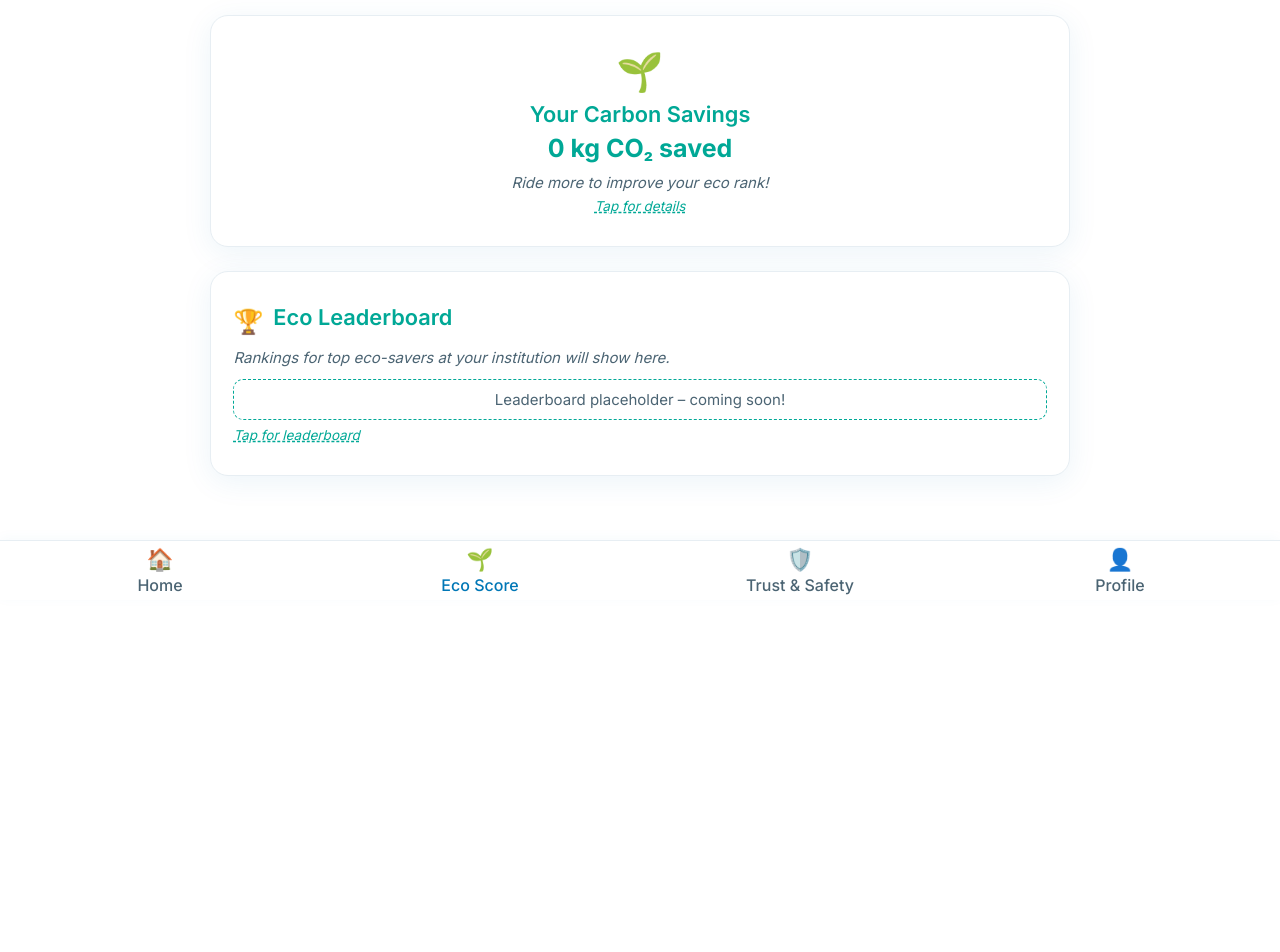
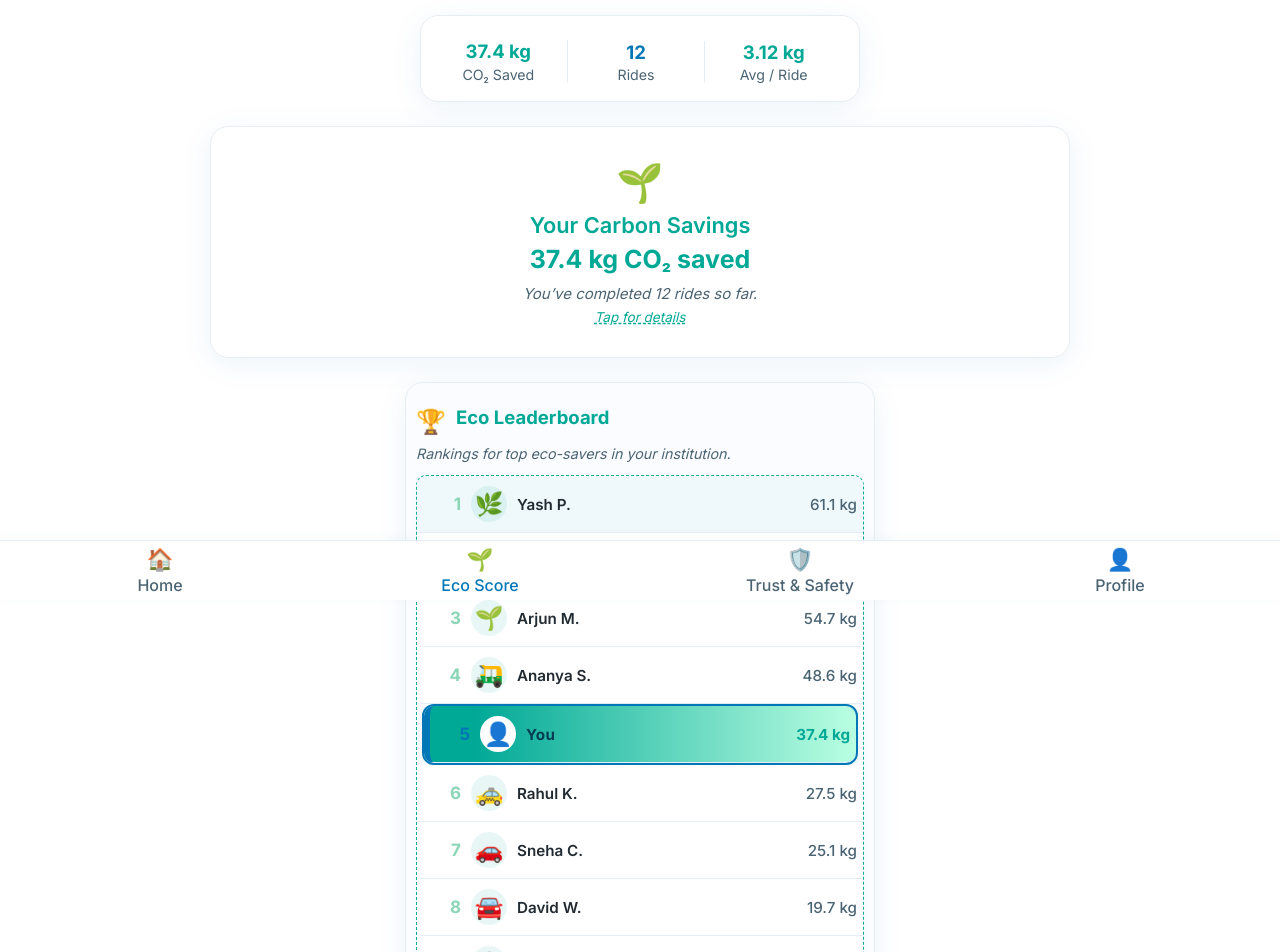
Before and after one commit to Workflow-Manager-admin/trustride-24573-2a3e8ce9, a React (Create React App) app in the folder trustride/: page /eco-score in a window 1280 px wide. Shown: the part 200-1152 px from the top of the page. Before the commit the page ends 822 px from the top, so only its background shows below. Built offline with nearby package versions, Linux system fonts and the light colour scheme; the HTML template or start-up script is replaced by a standard one.

Commit message:
Auto-commit: Changes as of 2025-05-29T17:41:14.043611+00:00

```diff
--- a/trustride/src/screens/EcoScoreScreen.js
+++ b/trustride/src/screens/EcoScoreScreen.js
@@ -3,13 +3,48 @@ import React, { useState } from 'react';
 /**
  * PUBLIC_INTERFACE
  * Eco Score screen for TrustRide –
- * Minimalist container with rounded cards, eco metrics, leaderboard stubs, all visually demarcated.
- * Now: leaderboard and eco-impact sections are clickable with informative modals for future expansion.
+ * Enhanced: shows user's eco score at top, displays leaderboard with user's rank highlighted,
+ * and marks poor ranks as 'Demotion Zone' in bold red for bottom 20%.
  */
+const MOCK_USER = {
+  name: 'You',
+  avatar: '👤',
+  co2Saved: 37.4, // kg
+  rideCount: 12,
+  avgPerRide: 3.12,
+};
+
+const MOCK_LEADERBOARD = [
+  { name: 'Yash P.', avatar: '🌿', co2Saved: 61.1 },
+  { name: 'Megha T.', avatar: '🚲', co2Saved: 58.3 },
+  { name: 'Arjun M.', avatar: '🌱', co2Saved: 54.7 },
+  { name: 'Ananya S.', avatar: '🛺', co2Saved: 48.6 },
+  { name: 'YOU', avatar: '👤', co2Saved: MOCK_USER.co2Saved }, // user is 5th
+  { name: 'Rahul K.', avatar: '🚕', co2Saved: 27.5 },
+  { name: 'Sneha C.', avatar: '🚗', co2Saved: 25.1 },
+  { name: 'David W.', avatar: '🚘', co2Saved: 19.7 },
+  { name: 'Priya G.', avatar: '🚖', co2Saved: 17.5 },
+  { name: 'Aditi R.', avatar: '🚍', co2Saved: 10.2 },
+  { name: 'Sahil D.', avatar: '🛵', co2Saved: 5.8 },
+  { name: 'Divya M.', avatar: '🚌', co2Saved: 3.2 },
+];
+
 const EcoScoreScreen = () => {
   const [modal, setModal] = useState(null); // 'eco', 'leaderboard'
 
-  // Modal rendering
+  // Compute leaderboard with ranking logic and user highlight
+  const leaderboard = MOCK_LEADERBOARD.map((entry, i) => ({
+    ...entry, rank: i + 1,
+    isUser: entry.name.toLowerCase() === 'you' || entry.name.toUpperCase() === 'YOU',
+  }));
+
+  const userRankIndex = leaderboard.findIndex(e => e.isUser);
+  const userDemotionZone =
+    userRankIndex === -1
+      ? false
+      : (userRankIndex >= Math.floor(leaderboard.length * 0.8));
+
+  // Modal rendering (kept as before)
   const renderModal = () => {
     if (!modal) return null;
     let title = '';
@@ -22,7 +57,7 @@ const EcoScoreScreen = () => {
     } else if (modal === 'leaderboard') {
       emoji = '🏆';
       title = 'Eco Leaderboard';
-      desc = 'Compete with friends and your institution’s best eco-riders! The leaderboard will highlight the top carbon-savers at your organization, with badges and rewards coming soon. Stay tuned!';
+      desc = 'Compete with your institution’s best eco-riders! The leaderboard highlights the top carbon-savers, with badges and rewards coming soon. Stay tuned!';
     }
     return (
       <div
@@ -69,6 +104,232 @@ const EcoScoreScreen = () => {
     );
   };
 
+  // Quick minimalist stat card UI
+  function renderScoreStats() {
+    const statStyle = {
+      flex: 1,
+      minWidth: 92,
+      textAlign: 'center',
+      borderRight: '1.5px solid var(--border-color)',
+      padding: '0 8px'
+    };
+    const lastStatStyle = {
+      ...statStyle,
+      borderRight: 'none'
+    };
+    return (
+      <section
+        className="rounded-card"
+        style={{
+          maxWidth: 440,
+          margin: "0 auto 24px auto",
+          marginBottom: 24,
+          padding: "24px 17px 18px 17px",
+          display: 'flex',
+          alignItems: 'center',
+          justifyContent: 'space-between',
+          gap: 0,
+          boxShadow: 'var(--card-shadow)',
+        }}
+      >
+        <div style={{ ...statStyle, paddingLeft: 0 }}>
+          <div style={{ fontWeight: 700, fontSize: 18.5, color: 'var(--accent)', lineHeight: 1.25, marginBottom: 3 }}>
+            {MOCK_USER.co2Saved} kg
+          </div>
+          <div style={{ color: 'var(--text-secondary)', fontSize: 14.2 }}>CO₂ Saved</div>
+        </div>
+        <div style={statStyle}>
+          <div style={{ fontWeight: 700, fontSize: 18.5, color: 'var(--primary)', lineHeight: 1.2, marginBottom: 3 }}>
+            {MOCK_USER.rideCount}
+          </div>
+          <div style={{ color: 'var(--text-secondary)', fontSize: 14.2 }}>Rides</div>
+        </div>
+        <div style={lastStatStyle}>
+          <div style={{ fontWeight: 700, fontSize: 18.5, color: 'var(--accent)', lineHeight: 1.2, marginBottom: 3 }}>
+            {MOCK_USER.avgPerRide} kg
+          </div>
+          <div style={{ color: 'var(--text-secondary)', fontSize: 14.2, whiteSpace: 'nowrap' }}>Avg / Ride</div>
+        </div>
+      </section>
+    );
+  }
+
+  // Minimalist TrustRide leaderboard
+  function renderLeaderboard() {
+    const demotionThreshold = Math.floor(leaderboard.length * 0.8);
+    return (
+      <section
+        className="rounded-card"
+        style={{
+          marginBottom: 16,
+          padding: "23px 10px 14px 10px",
+          maxWidth: 470,
+          marginLeft: "auto",
+          marginRight: "auto",
+          background: "#fafcff",
+          boxShadow: "var(--card-shadow)",
+        }}
+        tabIndex={0}
+        aria-label="View eco leaderboard"
+      >
+        <div style={{ display: 'flex', alignItems: 'center', marginBottom: 9 }}>
+          <span role="img" aria-label="Leaderboard" style={{ fontSize: 24, marginRight: 10 }}>🏆</span>
+          <span className="heading-2" style={{ fontWeight: 700, fontSize: 18.5 }}>Eco Leaderboard</span>
+        </div>
+        <div style={{
+          color: 'var(--text-secondary)',
+          fontSize: 14.3,
+          fontStyle: 'italic',
+          marginBottom: 13,
+        }}>
+          Rankings for top eco-savers in your institution.
+        </div>
+        <div style={{
+          marginTop: 2,
+          marginBottom: 9,
+          border: '1px dashed var(--accent)',
+          borderRadius: 10,
+          padding: 0,
+          overflow: 'hidden',
+          boxShadow: "0 2px 12px #00A89606"
+        }}>
+          {/* Leaderboard list */}
+          {leaderboard.length === 0 ? (
+            <div style={{
+              color: "#c00",
+              fontWeight: 700,
+              padding: "13px 0",
+              fontSize: 15.5,
+              textAlign: "center"
+            }}>
+              Leaderboard data unavailable.
+            </div>
+          ) : (
+            leaderboard.map((entry, idx) => {
+              // Determine entry is in demotion zone
+              const isDemotion = idx >= demotionThreshold;
+              const isUser = entry.isUser;
+              return (
+                <div
+                  key={entry.name + entry.co2Saved}
+                  style={{
+                    display: 'flex',
+                    alignItems: 'center',
+                    background: isUser
+                      ? "linear-gradient(90deg, var(--accent) 10%, #baffe2 100%)"
+                      : isDemotion
+                        ? "rgba(220,20,60,0.045)"
+                        : idx === 0
+                          ? "rgba(0,168,150,0.045)"
+                          : "#fff",
+                    color: isUser ? "#003C52" : (isDemotion ? "#ba1212" : "var(--text-primary)"),
+                    fontWeight: isUser ? 700 : 500,
+                    fontSize: 15.2,
+                    padding: "10px 6px",
+                    borderBottom: idx !== leaderboard.length - 1
+                      ? '1px solid var(--border-color)'
+                      : "none",
+                    borderLeft: isUser
+                      ? "6px solid var(--primary)"
+                      : isDemotion
+                        ? "6px solid #ff3549"
+                        : "4px solid transparent",
+                    borderRadius: isUser || isDemotion ? 10 : 0,
+                    outline: isUser
+                      ? "2.2px solid var(--primary)"
+                      : isDemotion
+                        ? "2.2px solid #ef0018"
+                        : "none",
+                    boxShadow: isUser
+                      ? "0 1px 7px #00a89629"
+                      : "none",
+                    margin: isUser ? "2px 7px" : "0"
+                  }}
+                  aria-label={
+                    isUser
+                      ? "Your leaderboard rank"
+                      : isDemotion
+                        ? "Demotion zone rank"
+                        : "Leaderboard rank"
+                  }
+                >
+                  <div style={{
+                    fontWeight: 900,
+                    fontSize: 17,
+                    width: 41,
+                    textAlign: 'right',
+                    paddingRight: 7,
+                    color: isDemotion ? "#b40a2e" : (isUser ? "var(--primary)" : "#8bd6b7"),
+                  }}>
+                    {entry.rank}
+                  </div>
+                  <div style={{
+                    width: 36,
+                    height: 36,
+                    fontSize: 23,
+                    borderRadius: "50%",
+                    background: isUser ? "#fff" : "rgba(0,168,150,0.09)",
+                    display: 'flex',
+                    alignItems: 'center',
+                    justifyContent: 'center',
+                    marginRight: 10,
+                    marginLeft: 3,
+                  }}>
+                    {entry.avatar}
+                  </div>
+                  <div style={{ flex: 1, fontWeight: isUser ? 800 : 600, letterSpacing: isUser ? ".02rem" : 0 }}>
+                    {isUser ? "You" : entry.name}
+                  </div>
+                  <div style={{ minWidth: 80, textAlign: 'right', color: isUser ? "var(--accent)" : "var(--text-secondary)" }}>
+                    {entry.co2Saved} kg
+                  </div>
+                </div>
+              );
+            })
+          )}
+        </div>
+        {/* Demotion zone label if user in demotion zone */}
+        {userDemotionZone && (
+          <div
+            style={{
+              color: "#e03636",
+              fontWeight: 800,
+              fontSize: 15.6,
+              padding: "11px 0 1px 0",
+              textAlign: "center",
+              letterSpacing: "0.08rem",
+              background: "#fff5f5",
+              borderRadius: 10,
+              marginTop: 9,
+              marginBottom: 0,
+              border: "2px solid #e03636"
+            }}
+            aria-label="Demotion zone warning"
+          >
+            ⚠️ <span style={{ color: "#c00", fontWeight: 800 }}>Demotion Zone</span> – Your eco rank is too low, increase activity to avoid demotion!
+          </div>
+        )}
+        {/* Info link */}
+        <div
+          style={{
+            fontSize: 13.5,
+            color: 'var(--accent)',
+            marginTop: 8,
+            fontStyle: 'italic',
+            textDecoration: 'underline dashed',
+            textAlign: "center",
+            cursor: "pointer"
+          }}
+          onClick={() => setModal('leaderboard')}
+          tabIndex={0}
+          onKeyDown={(e) => (e.key === 'Enter' || e.key === ' ') && setModal('leaderboard')}
+        >
+          Details & rewards info
+        </div>
+      </section>
+    );
+  }
+
   return (
     <div className="container" style={{ paddingTop: 84, paddingBottom: 70 }}>
       {renderModal()}
@@ -78,7 +339,9 @@ const EcoScoreScreen = () => {
           Track your positive environmental impact through shared rides.
         </p>
       </header>
-      {/* Eco-impact Section: clickable */}
+      {/* User's Eco Stats */}
+      {renderScoreStats()}
+      {/* Eco-impact Section */}
       <section
         className="rounded-card"
         style={{
@@ -90,16 +353,15 @@ const EcoScoreScreen = () => {
         tabIndex={0}
         onClick={() => setModal('eco')}
         onKeyDown={(e) => (e.key === 'Enter' || e.key === ' ') && setModal('eco')}
-        aria-label="See eco impact details (coming soon)"
+        aria-label="See eco impact details"
       >
         <span role="img" aria-label="Leaf" style={{ fontSize: 38, display: 'block', marginBottom: 7 }}>🌱</span>
         <div className="heading-2" style={{ marginBottom: 6 }}>Your Carbon Savings</div>
-        {/* Placeholder for CO₂ metric */}
         <div style={{ fontWeight: 700, fontSize: 25, color: 'var(--accent)', marginBottom: 10 }}>
-          0 kg CO₂ saved
+          {MOCK_USER.co2Saved} kg CO₂ saved
         </div>
         <div style={{ color: 'var(--text-secondary)', fontSize: 15, fontStyle: 'italic' }}>
-          Ride more to improve your eco rank!
+          You’ve completed {MOCK_USER.rideCount} rides so far.
         </div>
         <div
           style={{
@@ -113,45 +375,8 @@ const EcoScoreScreen = () => {
           Tap for details
         </div>
       </section>
-      {/* Leaderboard Section: clickable */}
-      <section
-        className="rounded-card"
-        style={{ marginBottom: 16, cursor: 'pointer', transition: 'box-shadow .14s' }}
-        tabIndex={0}
-        onClick={() => setModal('leaderboard')}
-        onKeyDown={(e) => (e.key === 'Enter' || e.key === ' ') && setModal('leaderboard')}
-        aria-label="View eco leaderboard (coming soon)"
-      >
-        <div style={{ display: 'flex', alignItems: 'center', marginBottom: 10 }}>
-          <span role="img" aria-label="Leaderboard" style={{ fontSize: 24, marginRight: 10 }}>🏆</span>
-          <span className="heading-2">Eco Leaderboard</span>
-        </div>
-        <div style={{ color: 'var(--text-secondary)', fontSize: 15, fontStyle: 'italic', marginTop: 8 }}>
-          Rankings for top eco-savers at your institution will show here.
-        </div>
-        <div style={{
-          border: '1px dashed var(--accent)',
-          borderRadius: '10px',
-          padding: '10px 5px',
-          textAlign: 'center',
-          marginTop: 12,
-          color: 'var(--text-secondary)',
-          fontSize: 15
-        }}>
-          Leaderboard placeholder – coming soon!
-        </div>
-        <div
-          style={{
-            fontSize: 13.5,
-            color: 'var(--accent)',
-            marginTop: 7,
-            fontStyle: 'italic',
-            textDecoration: 'underline dashed',
-          }}
-        >
-          Tap for leaderboard
-        </div>
-      </section>
+      {/* Leaderboard Section w/ user highlight and demotion zone */}
+      {renderLeaderboard()}
     </div>
   );
 };
```
Also changed, not shown: 1 other file (tests, documents, lock files or other folders).
